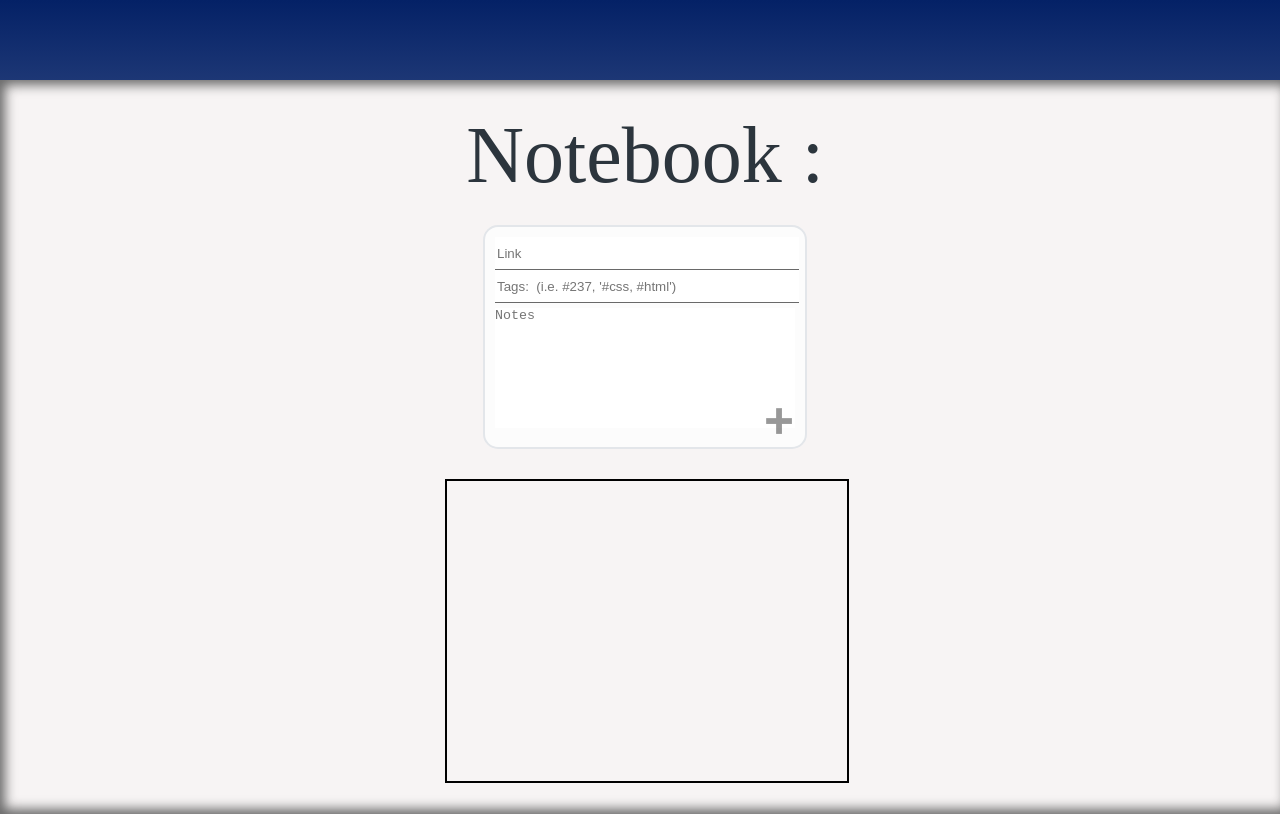
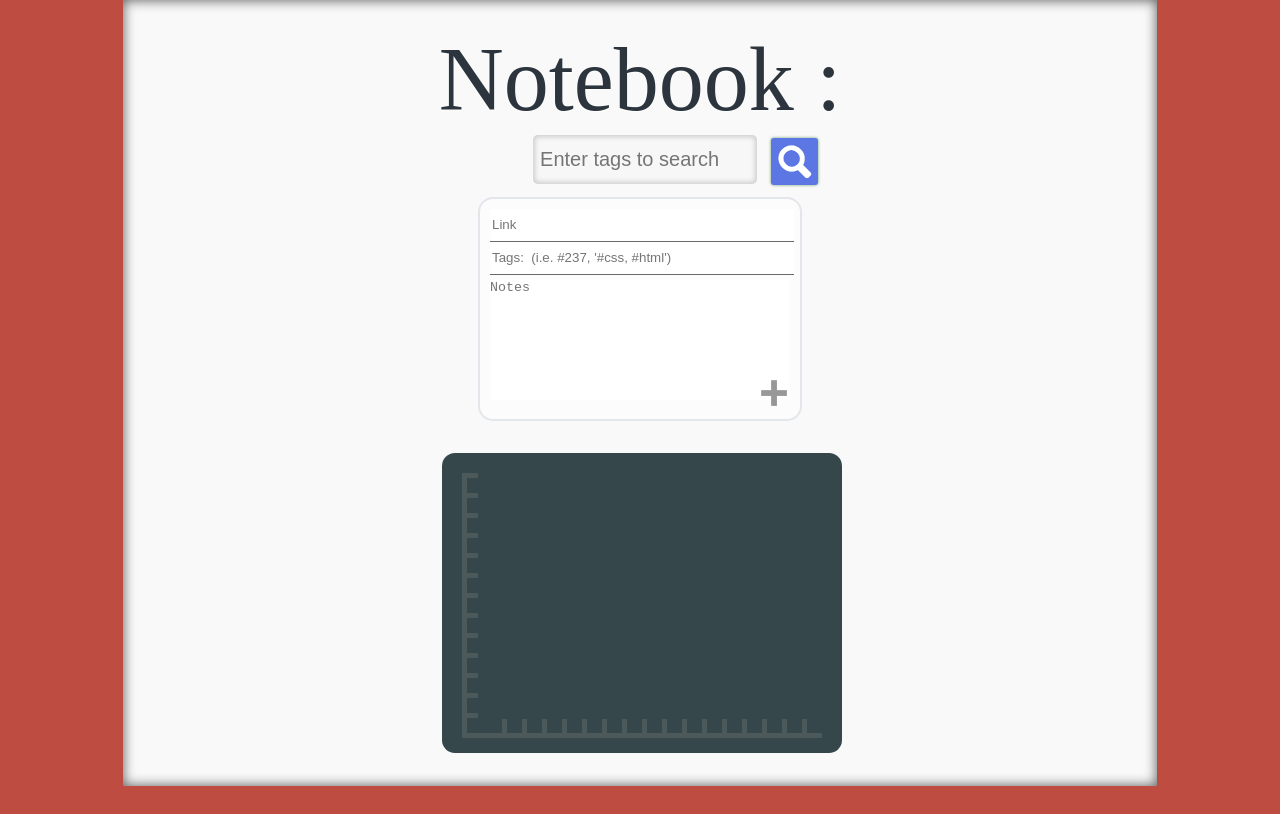
Before and after one commit to nshikha/Notebook, a plain HTML site: page static/notebook.html in a window 1280 px wide. Drawn offline with Linux system fonts and the light colour scheme.

Commit message:
updates on static files

```diff
--- /dev/null
+++ b/static/first-/style.css
@@ -0,0 +1,88 @@
+body {
+  background-color: #FFFFFF;
+  font-family: 'Helvetica Neue', Helvetica, Arial, sans-serif;
+}
+
+
+
+
+
+
+
+/*
+ * white: #FFFFFF
+ * light green: #CBE86B
+ * light beige: #F2E9E1
+ * not quite black: 1C140D
+ * tambe blue: 003366
+ */
+
+/*
+
+strong {
+  font-weight: bold;
+}
+
+.wrapper {
+  width: 600px;
+  margin: 120px auto 0;
+}
+
+h1 {
+  margin-bottom: 50px;
+  position: relative;
+
+  font-family: Georgia, serif;
+  font-size: 80px;
+  color: #C22;
+  text-shadow: 1px 1px 1px #822;
+  text-align: center;
+}
+
+h1 span {
+  color: #FA0;
+}
+
+label {
+  display: block;
+  font-size: 18px;
+  margin-bottom: 15px;
+  color: #555;
+}
+
+form {
+  margin-bottom: 30px;
+}
+
+.wolfbox {
+  padding: 15px;
+  border-radius: 4px;
+  border: 1px solid #CCC;
+  box-shadow: 1px 1px 1px #FAFAFA;
+  background-color: #FFF;
+
+  font-size: 20px;
+  color: #555;
+}
+
+#question {
+  box-sizing: border-box;
+  width: 100%;
+}
+
+#answer {
+  background-color: #F5F5F5;
+  display: none;
+}
+
+#answer h3 {
+  font-size: 14px;
+  color: #888;
+  margin-bottom: 10px;
+}
+
+#answer p {
+  margin-bottom: 20px;
+  margin-left: 10px;
+}
+*/
--- /dev/null
+++ b/static/graph.js
@@ -0,0 +1,39 @@
+var canvas = ($("#graph"))[0]; /* non jquery canvas */
+var context = canvas.getContext("2d");
+var width = canvas.width;
+var height = canvas.height;
+
+context.fillStyle = "#36474b";
+context.fillRect(0,0,canvas.width,canvas.height)
+
+$(document).ready(function() {
+	drawAxes();
+});
+
+function drawAxes() {
+	context.fillStyle = "#4b595b";
+	var margin = 20;
+	var xLen = width-(margin*2);
+	var yLen = height-(margin*2);
+	var size = 5;
+	/* x axis */
+	context.fillRect(margin,height-margin,xLen,size);
+	/* y axis */
+	context.fillRect(margin,margin,size,yLen);
+	drawDivs(margin,margin,20,"Y",yLen,size)
+	drawDivs(margin,height-margin,20,"X",xLen,size)
+}
+
+function drawDivs(Xstart,Ystart,step,dir,length,size) {
+	if (dir === "Y") {
+		for(var i = 0; i < (length/step); i++){
+			context.fillRect(Xstart,Ystart+step*i,16,size)
+		}
+	}
+	else {
+		for(var i = 2; i < (length/step); i++){
+			context.fillRect(Xstart+step*i,Ystart-14,size,14)
+		}
+	}
+
+}
--- a/static/index.css
+++ b/static/index.css
@@ -1,31 +1,42 @@
 
 /*background: #f7f4f4; */
 .cover {
-	margin-top: 80px;
 	padding: 5px;
-	background: white;
-	box-shadow: inset 0 0 12px 5px #696969;
-	-moz-box-shadow: inset 0 0 12px 5px #696969;
-	-webkit-box-shadow: inset 0 0 12px 5px #696969;
+	background-color: #f9f9f9;
+	box-shadow: inset 0 0 12px 1px #696969;
+	-moz-box-shadow: inset 0 0 12px 1px #696969;
+	-webkit-box-shadow: inset 0 0 12px 1px #696969;
 	height: 100%;
-	width: 100%;
+	width: 80%;
+	text-align: center;
+	margin: 0 auto;
 }
 
 /* my notebook headline */
 .cover h1 {
 	margin-top: 30px;
 	font-family: 'GFS Didot', serif;
-	font-size: 100px;
+	font-size: 90px;
 	text-align: center;
 	color: #2c353d;
+	text-shadow: 0px 1px 2px #fff;
+}
+/*
+canvas {
+	background-color: #c9163f;
+	float: left;
+	margin-left: 15%;
+	width: 10px;
+	height: 100%;
+	box-shadow: 1px 1px 1px 1px #696969;
 }
 
 /* #1e282e - darker blue */
 /* background: #143b51; */
 body {
-	background-image: -webkit-gradient(linear, left bottom, left top, color-stop(0, #FFFFFF), color-stop(1, #042166));
+	background-color: #BF4C40;
 	font-family: 'GFS Didot', serif;
-
+	text-align: center;
 }
 
 form {
@@ -36,6 +47,7 @@ form {
 }
 
 #name {
+	margin: 2px;
 	width: 220px;
 	height: 40px;
 	font-size: 20px;
@@ -56,12 +68,13 @@ input::-webkit-input-placeholder,::-moz-input-placeholder {
 
 .error {
   background-color: #F2DEDE;
-  border: 2px solid #FF0000;
-  padding: 10px;
+  border: 2px solid #d58a8a;
+  padding: 4px;
   color: #B94A48;
+  font-size: 14px;
 }
 .error p {
-  margin: 5px;
+  margin: 6px;
 }
 
 #go {
@@ -69,15 +82,33 @@ input::-webkit-input-placeholder,::-moz-input-placeholder {
 	color: white;
 	font-size: 16px;
 	border: 0px;
-	margin: 0px;
 	margin-left: 10px;
 	width: 40px;
-	height: 40px;
+	height: 39px;
 	background-color: #5f95ea;
 	text-shadow: 1px 1px 1px #000;
-	box-shadow: 0 0 3px #696
+	box-shadow: 0 0 3px #696;
 }
 
 #go:hover{
 	box-shadow: 1px 1px 2px 1px #636363;
 }
+
+#go:active{
+  	-webkit-box-shadow: inset 0 2px 4px rgba(0, 0, 0, 0.25), 0 1px 2px rgba(0, 0, 0, 0.05);
+  	-moz-box-shadow: inset 0 2px 4px rgba(0, 0, 0, 0.25), 0 1px 2px rgba(0, 0, 0, 0.05);
+  	box-shadow: inset 0 2px 4px rgba(0, 0, 0, 0.25), 0 1px 2px rgba(0, 0, 0, 0.05);
+}
+
+footer {
+	position: absolute;
+	bottom: 8px;
+	height: 20px;
+	margin: 0 auto;
+	width: 80%;
+	text-align: center;
+	font-family: 'Muli', sans-serif;
+	font-size: 14px;
+	font-style: italic;
+	color: #c6c2c2;
+}
--- a/static/notebook.css
+++ b/static/notebook.css
@@ -1,28 +1,31 @@
 .cover {
-	margin-top: 80px;
   padding: 5px;
-	background: #f7f4f4;
-	box-shadow: inset 0 0 12px 5px #696969;
-	-moz-box-shadow: inset 0 0 12px 5px #696969;
-	-webkit-box-shadow: inset 0 0 12px 5px #696969;
+  background-color: #f9f9f9;
+  box-shadow: inset 0 0 12px 1px #696969;
+  -moz-box-shadow: inset 0 0 12px 1px #696969;
+  -webkit-box-shadow: inset 0 0 12px 1px #696969;
   height: 100%;
-	width: 100%;
+  width: 80%;
+  text-align: center;
+  margin: 0 auto;
 }
 
 /* my notebook headline */
 .cover h1 {
   margin-top: 30px;
-	margin-bottom: 30px;
   font-family: 'GFS Didot', serif;
-	font-size: 80px;
+  font-size: 90px;
   text-align: center;
   color: #2c353d;
+  text-shadow: 0px 1px 2px #fff;
 }
 
 /* #1e282e - darker blue */
 /* background: #143b51; */
 body {
-	  background-image: -webkit-gradient(linear, left bottom, left top, color-stop(0, #FFFFFF), color-stop(1, #042166));
+	background-color: #BF4C40;
+  font-family: 'GFS Didot', serif;
+  text-align: center;
 }
 
 #note {
@@ -30,6 +33,7 @@ body {
 	padding: 10px;
 	display: block;
 	margin: 0 auto;
+  margin-top: 12px;
 	width: 300px;
 	height: 200px;
 	border: 2px solid #e3e6ea;
@@ -71,7 +75,7 @@ textarea {
 }
 .error {
   background-color: #F2DEDE;
-  border: 2px solid #FF0000;
+  border: 2px solid #d58a8a;
   padding: 10px;
   color: #B94A48;
 }
@@ -94,7 +98,8 @@ textarea {
 }
 
 canvas {
-	border: 2px solid black;
+	border: 2px solid #f9f9f9;
+  border-radius: 15px;
 }
 
 
@@ -152,3 +157,52 @@ canvas {
   color: #FFFFFF;
   font-size: 20px;
 }
+
+#go {
+  display: inline-block;
+  border-radius: 3px;
+  color: white;
+  font-size: 16px;
+  border: 0px;
+  margin-left: 10px;
+  width: 47px;
+  height: 47px;
+  background-image: url('img/search.png');
+  text-shadow: 1px 1px 1px #000;
+  box-shadow: 0 0 3px #696
+}
+
+#go:hover{
+  box-shadow: 1px 1px 2px 1px #636363;
+}
+
+#search {
+  display: inline;
+  width: 220px;
+  height: 47px;
+  font-size: 20px;
+  background: #f7f7f7;
+  box-shadow: inset 0 0 5px 2px #cecccc;
+  border-radius: 5px;
+  border: none;
+  margin-top: 10px;
+  margin-left: 70px;
+}
+
+input::-webkit-input-placeholder,::-moz-input-placeholder {
+  font-size: 13px;
+}
+
+
+footer {
+  position: absolute;
+  bottom: 8px;
+  height: 20px;
+  margin: 0 auto;
+  width: 80%;
+  text-align: center;
+  font-family: 'Muli', sans-serif;
+  font-size: 14px;
+  font-style: italic;
+  color: #c6c2c2;
+}
--- a/static/notebook.html
+++ b/static/notebook.html
@@ -8,6 +8,10 @@
   <body>
   	<div class = "cover">
     	<h1> Notebook : <span id="notebook-name"></span></h1>
+      <form>
+          <input type = "text" name = "search" id = "search" placeholder = " Enter tags to search">  </input>
+           <input type = "button" name = "go" id = "go"/>
+      </form>
       <div id="information"></div>
     	<div id = "note">
     		<input type = "text" name = "link" id = "link" placeholder = "Link" />
@@ -29,8 +33,12 @@
           <input type="button" id="create-new" value="Yes" />
         </div>
       </div>
+      <footer>
+          Created By: Anand Pattabiraman, Dan Yang & Shikhara R Nalla
+      </footer>
     </div>
     <script src="notebook.js"></script>
     <script src="notebook-page.js"></script>
+    <script src="graph.js"></script>
   </body>
  </html>
--- a/static/search.css
+++ b/static/search.css
@@ -1,32 +1,31 @@
-
-/*background: #f7f4f4; */
 .cover {
-	margin-top: 80px;
 	padding: 5px;
-	background: white;
-	box-shadow: inset 0 0 12px 5px #696969;
-	-moz-box-shadow: inset 0 0 12px 5px #696969;
-	-webkit-box-shadow: inset 0 0 12px 5px #696969;
+	background-color: #f9f9f9;
+	box-shadow: inset 0 0 12px 1px #696969;
+	-moz-box-shadow: inset 0 0 12px 1px #696969;
+	-webkit-box-shadow: inset 0 0 12px 1px #696969;
 	height: 100%;
-	width: 100%;
+	width: 80%;
+	text-align: center;
+	margin: 0 auto;
 }
 
 /* my notebook headline */
 .cover h1 {
-	display: inline;
 	margin-top: 30px;
 	font-family: 'GFS Didot', serif;
-	font-size: 100px;
+	font-size: 90px;
 	text-align: center;
 	color: #2c353d;
+	text-shadow: 0px 1px 2px #fff;
 }
 
 /* #1e282e - darker blue */
 /* background: #143b51; */
 body {
-	background-image: -webkit-gradient(linear, left bottom, left top, color-stop(0, #FFFFFF), color-stop(1, #042166));
-	font-family: 'GFS Didot', serif;
-
+	background-color: #333;
+  	font-family: 'GFS Didot', serif;
+  	text-align: center;
 }
 
 label {
@@ -37,6 +36,7 @@ form {
 	display: inline-block;
 	margin: 0 auto;
 }
+
 
 #search {
 	display: inline;
@@ -59,12 +59,11 @@ input::-webkit-input-placeholder,::-moz-input-placeholder {
 
 
 #go {
-	display: inline;
+	display: inline-block;
 	border-radius: 3px;
 	color: white;
 	font-size: 16px;
 	border: 0px;
-	margin: 0px;
 	margin-left: 10px;
 	width: 47px;
 	height: 47px;
@@ -76,3 +75,16 @@ input::-webkit-input-placeholder,::-moz-input-placeholder {
 #go:hover{
 	box-shadow: 1px 1px 2px 1px #636363;
 }
+
+footer {
+	position: absolute;
+	bottom: 15px;
+	height: 20px;
+	margin: 0 auto;
+	width: 80%;
+	text-align: center;
+	font-family: 'Muli', sans-serif;
+	font-size: 14px;
+	font-style: italic;
+	color: #c6c2c2;
+}
```
Also changed, not shown: static/first-/index.html (added, +83 -0 lines), static/index.html (+6 -2 lines), static/search.html (+5 -2 lines), static/img/full-icon.png (added), static/img/search.png (added), 1 other file. Lines whose indentation alone changed are shown as unchanged.
